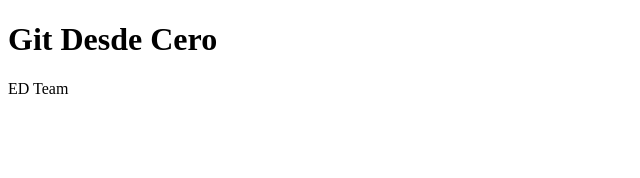
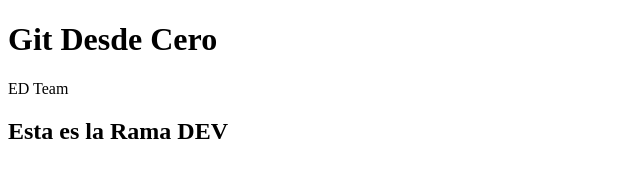
Before and after one commit to metempsicosis/practicando-git, a plain HTML site: page index.html in a window 1280 px wide. Shown: the whole page, without its empty margins (0-640 px from the left). Drawn offline with Linux system fonts and the light colour scheme.

Commit message:
Cambio desde la rama Dev

```diff
--- a/index.html
+++ b/index.html
@@ -8,5 +8,6 @@
 <body>
     <h1>Git Desde Cero</h1>
     <p>ED Team</p>
+    <h2>Esta es la Rama DEV</h2>
 </body>
 </html>
```
